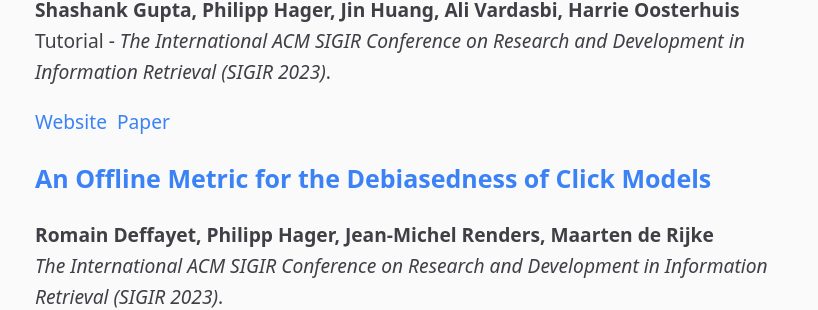
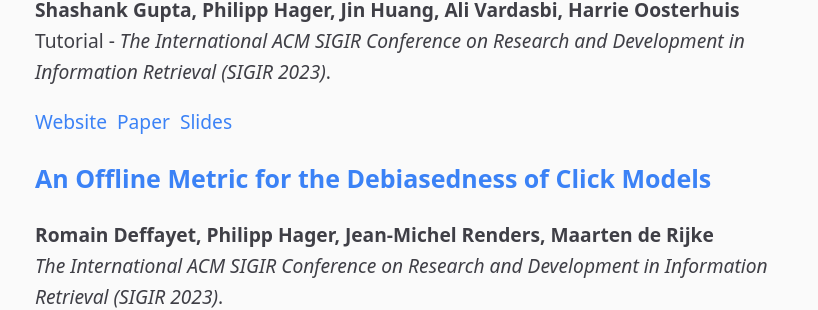
Before and after one commit to philipphager/philipphager.github.io, a Jekyll site: the page built from publications.md, in a window 1280 px wide. Shown: the part 528-838 px from the top of the page, without its empty margins (229-1047 px from the left). Built offline with Jekyll 4.4.1, drawn with Linux system fonts in a browser that asks for light colours.

Commit message:
Update publications.md

```diff
--- a/publications.md
+++ b/publications.md
@@ -15,6 +15,7 @@
 
 [Website](https://sites.google.com/view/sigir-2023-tutorial-ultr)
 &nbsp;[Paper](/assets/tutorials/2023-sigir-ultr-tutorial.pdf)
+&nbsp;[Slides](https://docs.google.com/presentation/d/1NdhDEn8xKPQO-J0YiF6KPKP20CiNLctF7krrGldEywY/present)
 
 
 ### [An Offline Metric for the Debiasedness of Click Models](/assets/papers/2023-sigir-debiasedness.pdf)
```
